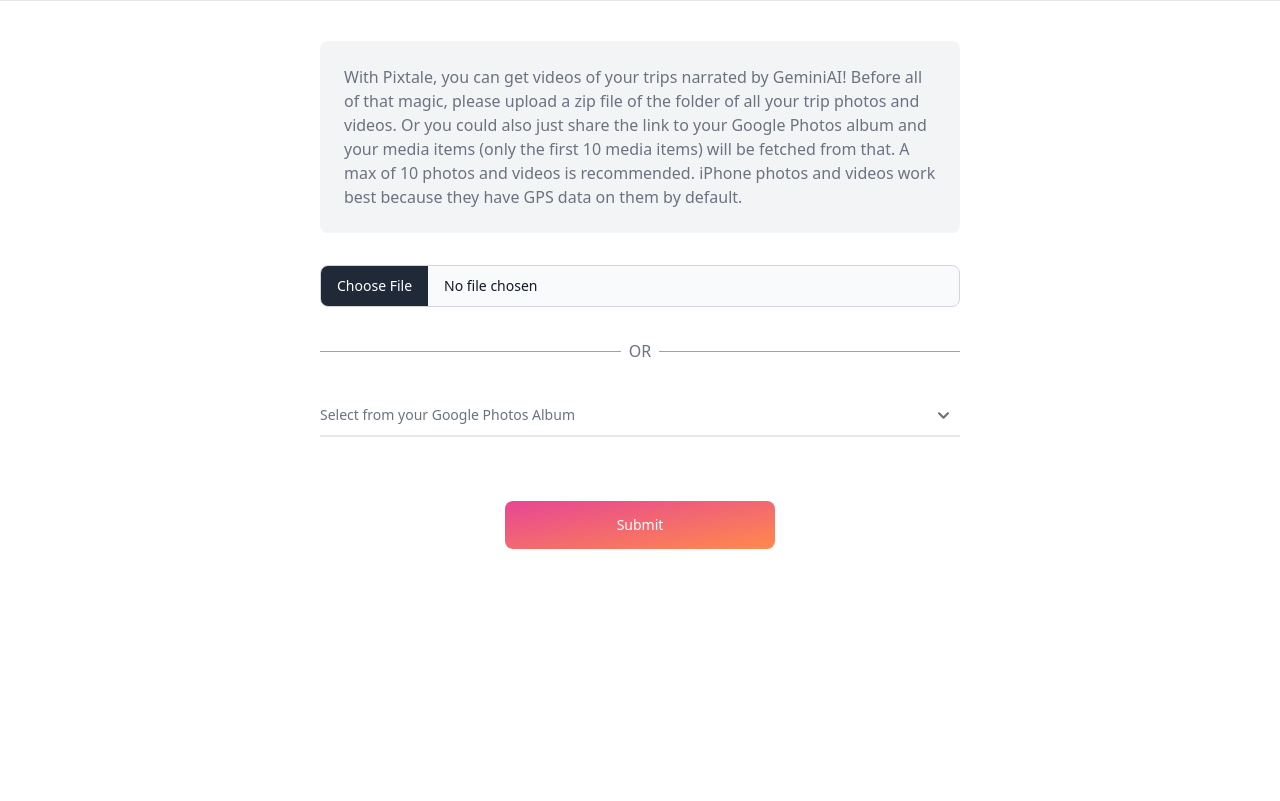
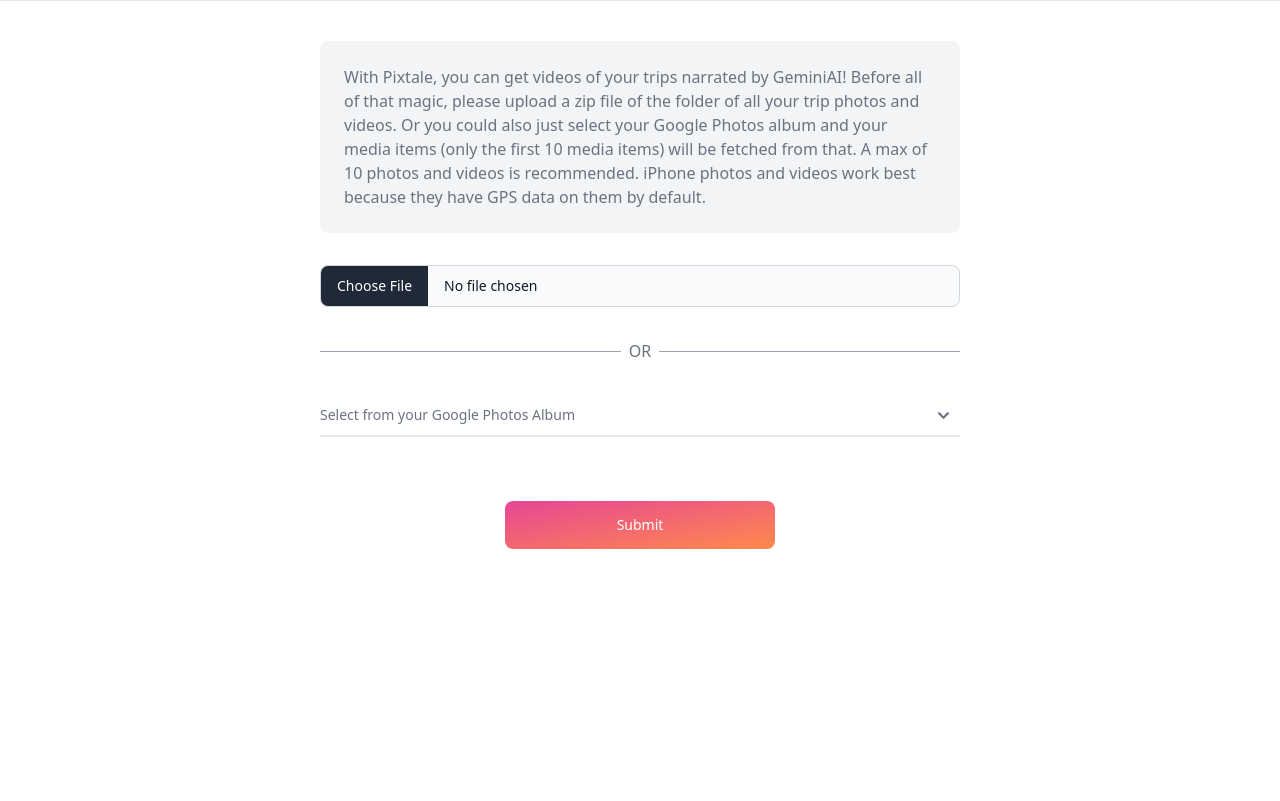
Before and after one commit to sam9111/pixtale, a Flask app: template templates/index.html in a window 1280 px wide. Shown: the part 72-873 px from the top of the page. Run offline with Flask 3, Linux system fonts and the light colour scheme; the template is opened without the code that fills it, so the values that code supplies are empty; style sheets or scripts are compiled from the project's sources; some libraries are stand-ins or nearby versions.

Commit message:
update messaging

```diff
--- a/templates/index.html
+++ b/templates/index.html
@@ -6,8 +6,7 @@
       <p class="text-gray-500 dark:text-gray-400">
         With Pixtale, you can get videos of your trips narrated by GeminiAI!
         Before all of that magic, please upload a zip file of the folder of all
-        your trip photos and videos. Or you could also just share the link to
-        your Google Photos album and your media items (only the first 10 media
+        your trip photos and videos. Or you could also just select your Google Photos album and your media items (only the first 10 media
         items) will be fetched from that. A max of 10 photos and videos is
         recommended. iPhone photos and videos work best because they have GPS data on them by default.
       </p>
```
